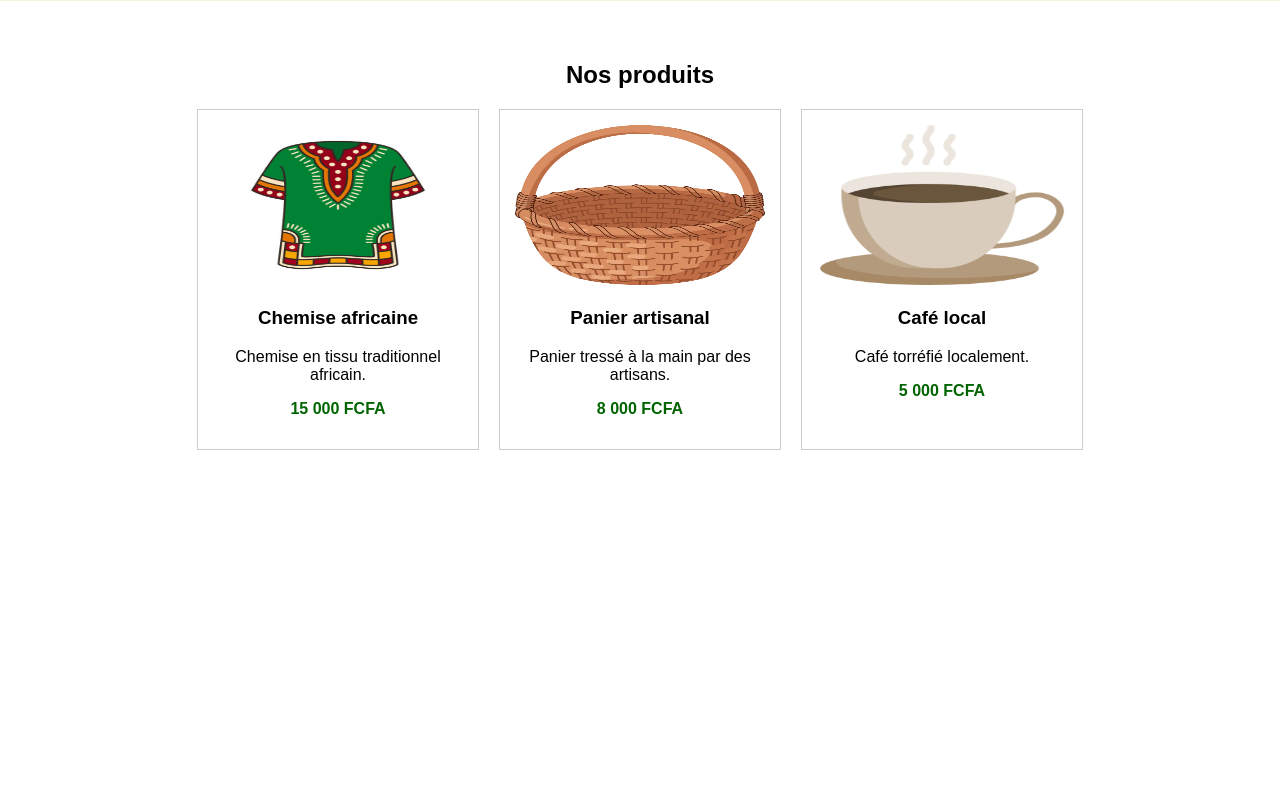
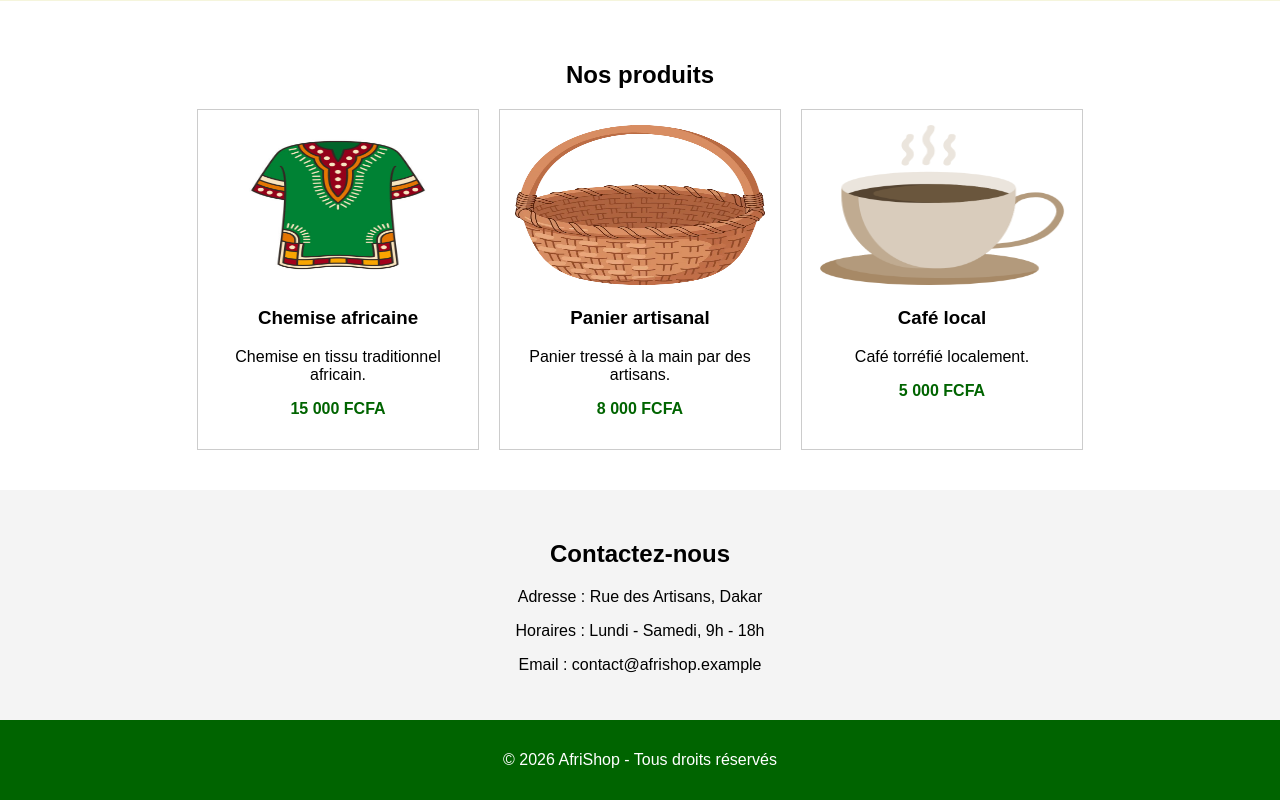
Before and after one commit to AquaEndays/AfriShop, a plain HTML site: page index.html in a window 1280 px wide. Shown: the part 307-1107 px from the top of the page. Before the commit the page ends 800 px from the top, so only its background shows below. Drawn offline with Linux system fonts and the light colour scheme.

Commit message:
feat: ajouter la section contact et le pied de page

```diff
--- a/index.html
+++ b/index.html
@@ -44,5 +44,16 @@
       </div>
     </div>
   </section>
+
+  <section id="contact">
+    <h2>Contactez-nous</h2>
+    <p>Adresse : Rue des Artisans, Dakar</p>
+    <p>Horaires : Lundi - Samedi, 9h - 18h</p>
+    <p>Email : contact@afrishop.example</p>
+  </section>
+
+  <footer>
+    <p>&copy; 2026 AfriShop - Tous droits réservés</p>
+  </footer>
 </body>
 </html>
--- a/style.css
+++ b/style.css
@@ -62,3 +62,16 @@ nav a {
   font-weight: bold;
   color: darkgreen;
 }
+
+#contact {
+  background-color: #f4f4f4;
+  text-align: center;
+  padding: 30px 20px;
+}
+
+footer {
+  background-color: darkgreen;
+  color: white;
+  text-align: center;
+  padding: 15px;
+}
```
